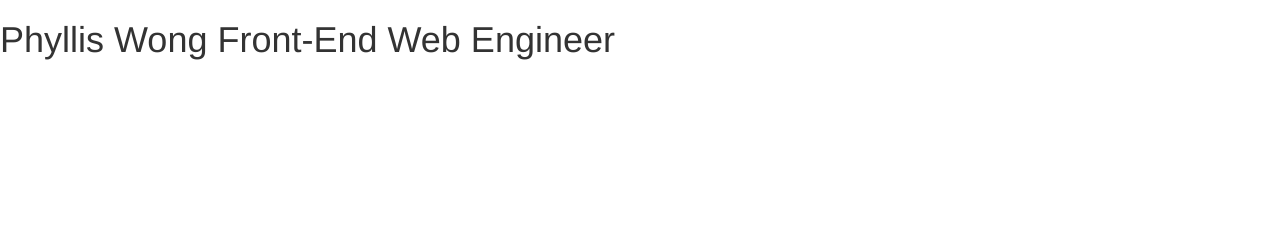
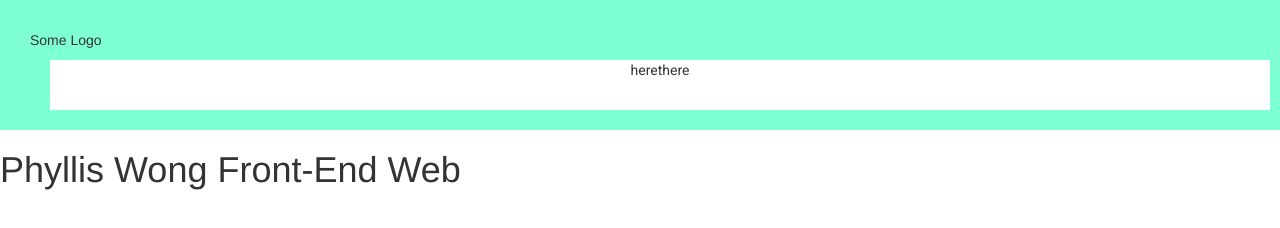
Before and after one commit to PhyllisWong/Portfolio, a website: page index.html in a window 1280 px wide. Drawn offline with nearby package versions, Linux system fonts and the light colour scheme.

Commit message:
add navbar to website

```diff
--- a/index.html
+++ b/index.html
@@ -10,6 +10,23 @@
 	</head>
 
 	<body>
-		<h1>Phyllis Wong Front-End Web Engineer</h1>
+
+		<div class="nav-bar">
+			<nav>
+
+				<div class="nav-bar-logo">
+					<p>Some Logo</p>
+				</div>
+
+				<ul style="list-style-type:none">
+					<div class="nav-bar-btns">
+						<li>here</li>
+						<li>there</li>
+					</div>
+				</ul>
+			</nav>
+		</div>
+
+		<h1>Phyllis Wong Front-End Web</h1>
 	</body>
 </html>
--- a/styles.css
+++ b/styles.css
@@ -0,0 +1,24 @@
+
+.nav-bar {
+	background-color: aquamarine;
+	padding: 1rem;
+}
+
+.nav-bar-logo {
+	padding-top: 2rem;
+	padding-left: 2rem;
+	padding-bottom: -3rem;
+	display: flex;
+	align-items: baseline;
+}
+
+.nav-bar-btns {
+	height: 50px;
+	width: 100%;
+	background: white;
+	display: flex;
+	flex-direction: row;
+	justify-content: center;
+	align-items: right;
+	font-family: roboto; /*made font-family roboto*/
+}
```
